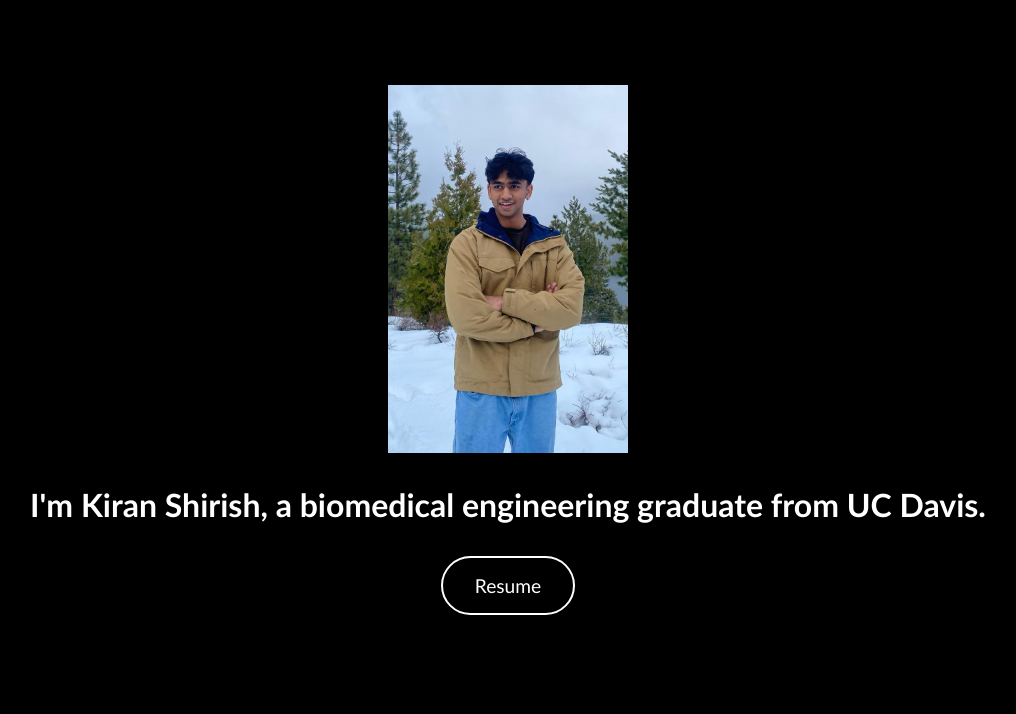
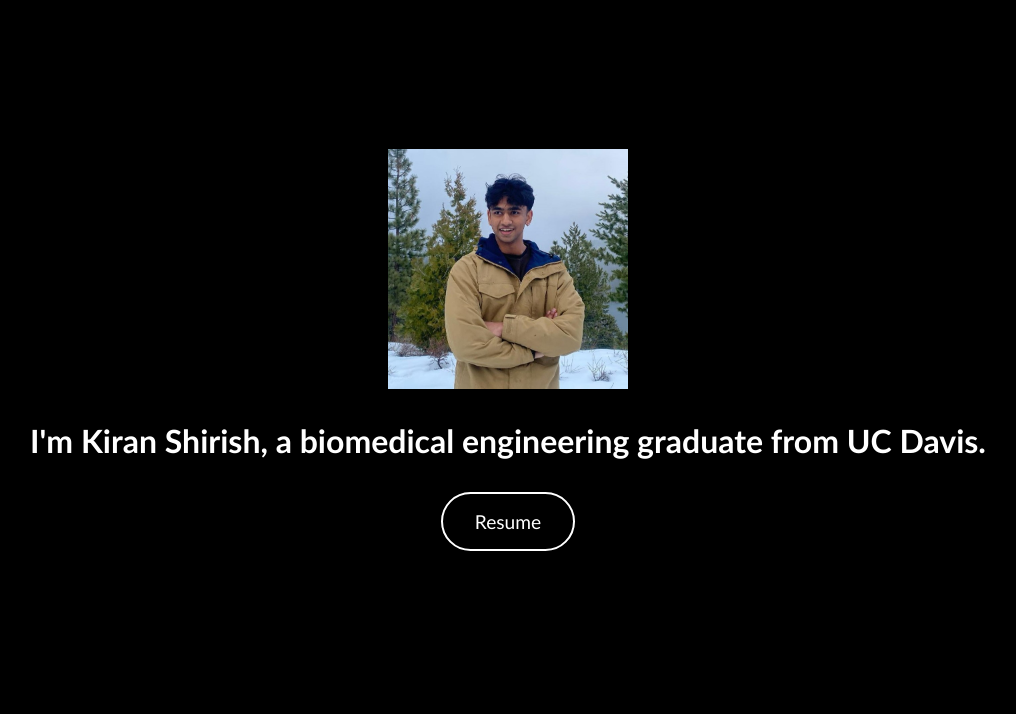
Before and after one commit to kiranshirish/kiranshirish.github.io, a plain HTML site: page index.html in a window 1280 px wide. Shown: the part 86-800 px from the top of the page, without its empty margins (132-1148 px from the left). Drawn offline with Linux system fonts and the light colour scheme.

Commit message:
Update index.html

```diff
--- a/index.html
+++ b/index.html
@@ -29,7 +29,7 @@
 
      <!-- hero -->
      <div class="hero flex" id="home">
-        <img src="./assets/ProfilePicture2.jpg" alt="web dev">
+        <img src="./assets/ProfilePicture2_cropped.jpg" alt="web dev">
         <h1><span class="text-effect">I'm Kiran Shirish, a biomedical engineering graduate from UC Davis.</h1>
         <a href="./assets/Kiran Shirish Resume (10).pdf" class="hero-resume animation" target="_blank" rel="noopener noreferrer">Resume</a>
     </div>
```
